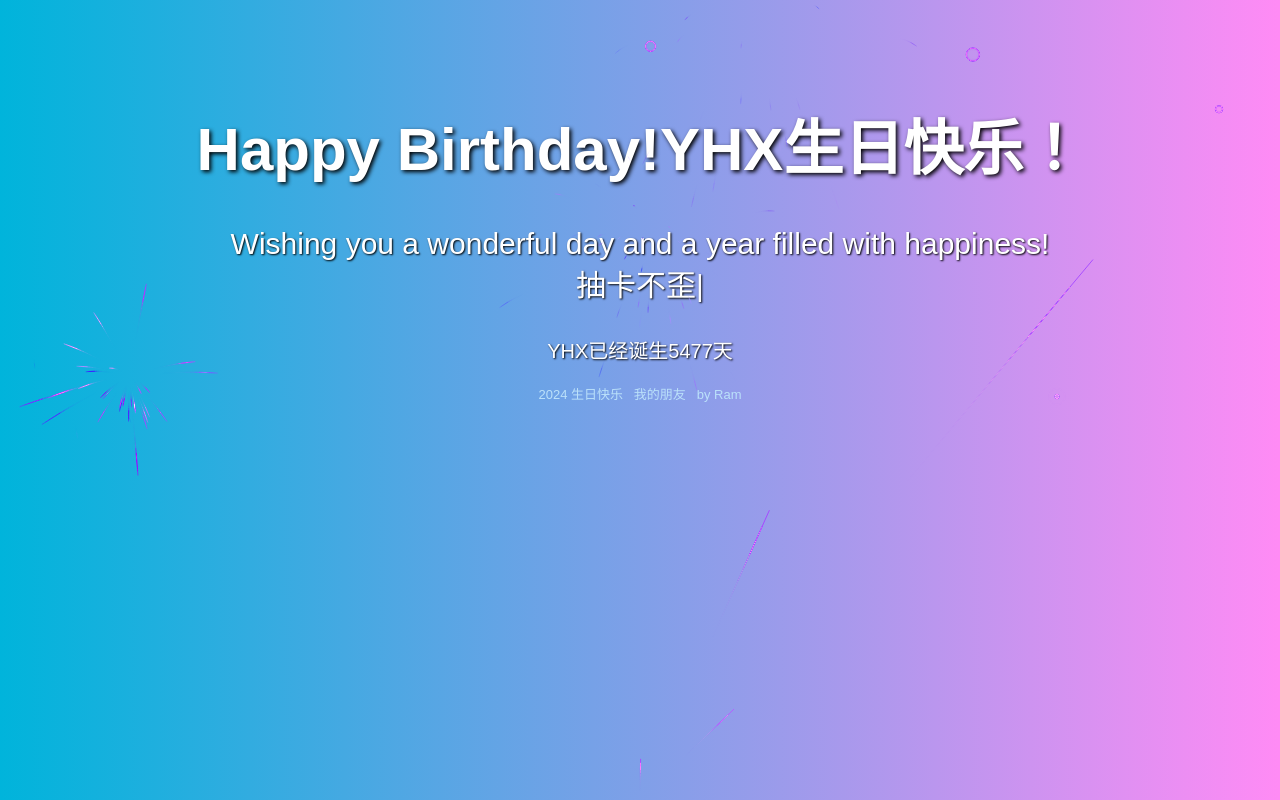
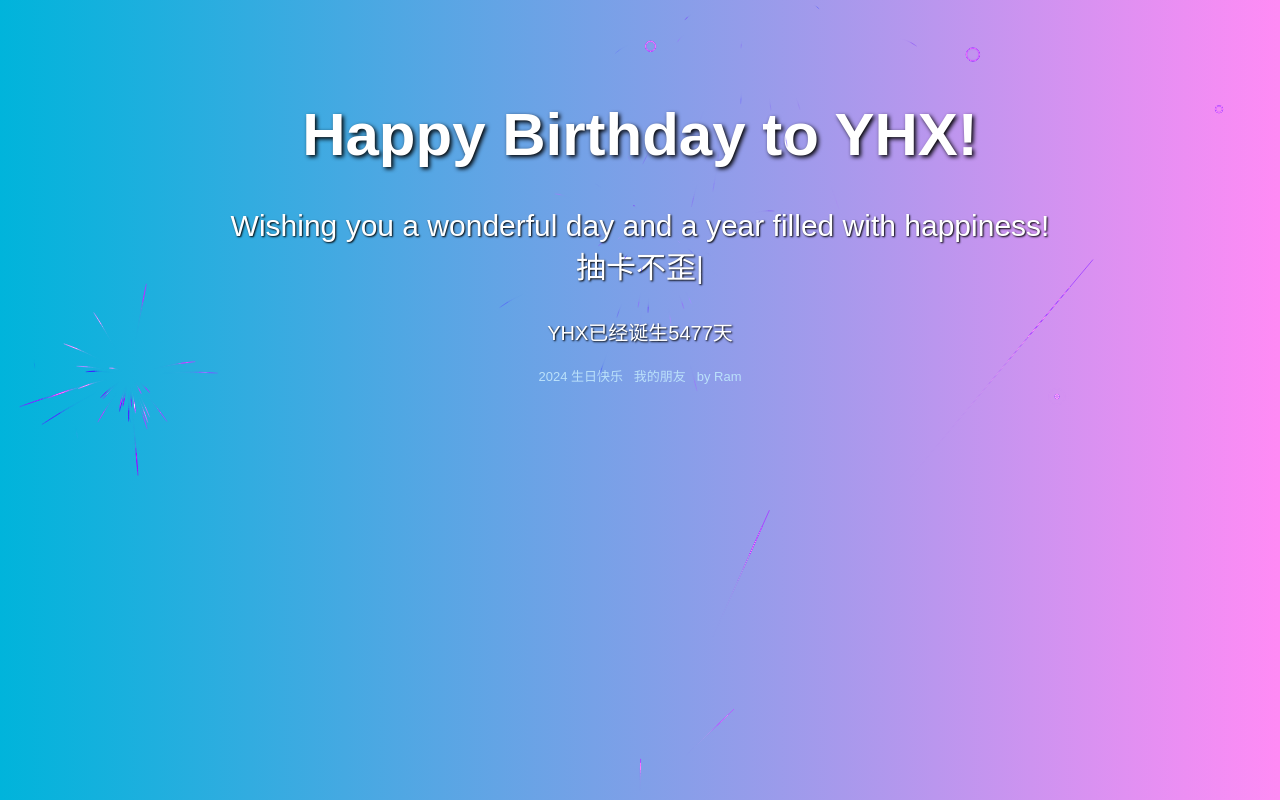
Before and after one commit to WMR-Ram/happy-birthday, a plain HTML site: page index.html in a window 1280 px wide. Drawn offline with nearby package versions, Linux system fonts and the light colour scheme.

Commit message:
Update index.html

```diff
--- a/index.html
+++ b/index.html
@@ -55,7 +55,7 @@
   </style>
 </head>
 <body>
-  <h1>Happy Birthday!YHX生日快乐！</h1>
+  <h1>Happy Birthday to YHX!</h1>
   <!-- 修改了p标签的内容，加入了span标签 -->
   <p>Wishing you a wonderful day and a year filled with happiness!<br><span id="typed"></span></p>
   <canvas id="canvas"></canvas>
```
